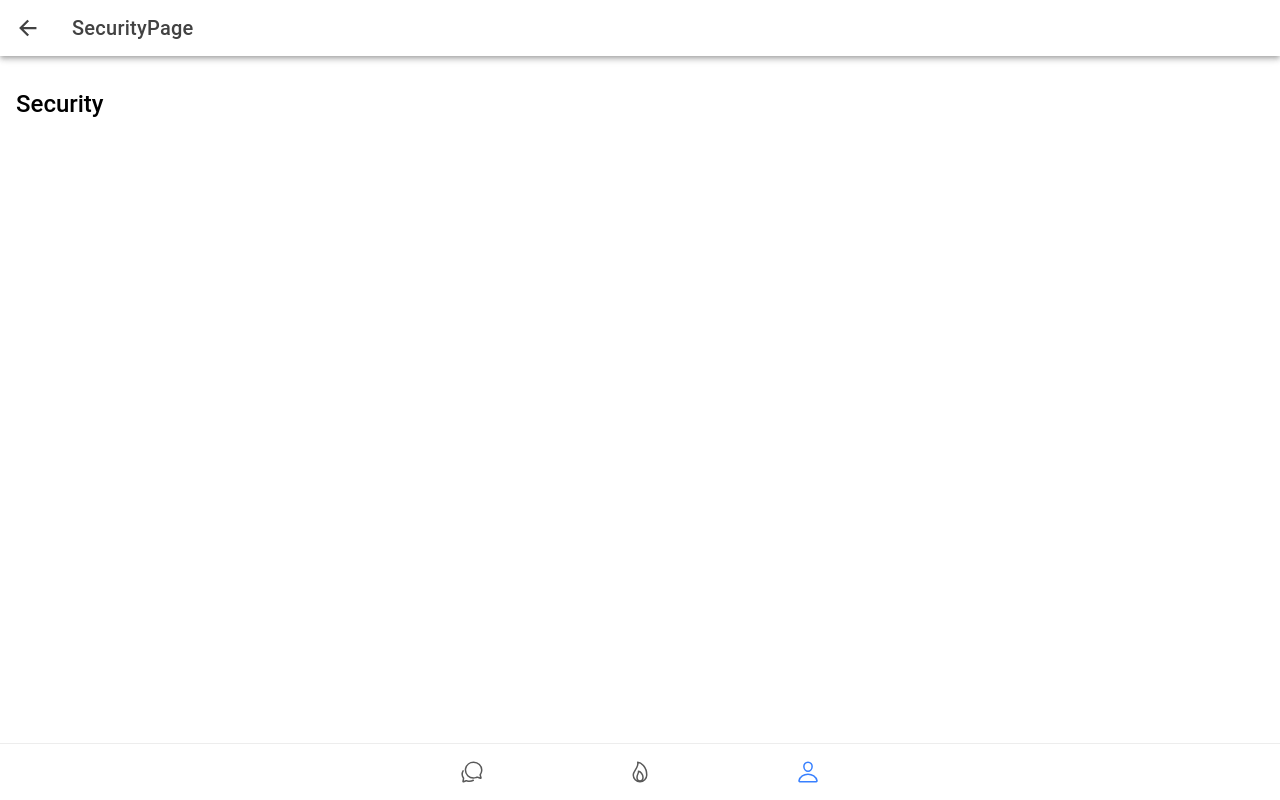
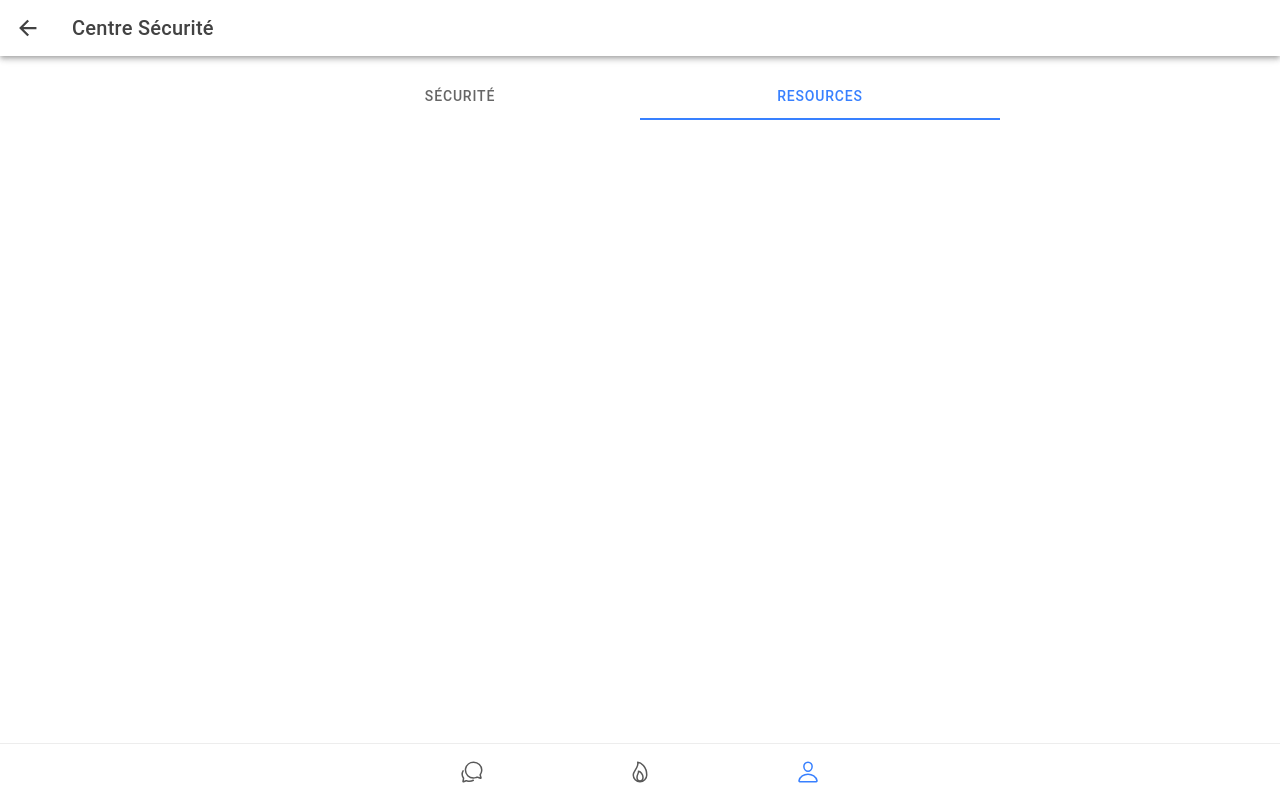
Before and after one commit to mickaelrebeau/Tindev, a React (Vite) app: page /tabs/profil/security in a window 1280 px wide. Built offline with nearby package versions, Linux system fonts and the light colour scheme.

Commit message:
Security Content

```diff
--- a/src/pages/Security/SecurityPage.tsx
+++ b/src/pages/Security/SecurityPage.tsx
@@ -1,6 +1,12 @@
-import { IonBackButton, IonButtons, IonContent, IonHeader, IonTitle, IonToolbar } from "@ionic/react";
+import { IonBackButton, IonButtons, IonContent, IonHeader, IonLabel, IonSegment, IonSegmentButton, IonTitle, IonToolbar } from "@ionic/react";
+import { useState } from "react";
 
 export default function SecurityPage() {
+  const [selectedSegment, setSelectedSegment] = useState("all");
+
+  const handleSegmentChange = (event: CustomEvent) => {
+    setSelectedSegment(event.detail.value);
+  };
   return (
     <>
       <IonHeader>
@@ -9,13 +15,20 @@ export default function SecurityPage() {
           <IonButtons slot="start">
             <IonBackButton defaultHref="/tabs/profil"></IonBackButton>
           </IonButtons>
-          <IonTitle> SecurityPage </IonTitle>
+          <IonTitle> Centre Sécurité </IonTitle>
         </IonToolbar>
 
       </IonHeader>
 
       <IonContent className="ion-padding">
-        <h2>Security</h2>
+        <IonSegment value={selectedSegment} onIonChange={handleSegmentChange}>
+            <IonSegmentButton value="favorites">
+              <IonLabel>Sécurité</IonLabel>
+            </IonSegmentButton>
+            <IonSegmentButton value="all">
+              <IonLabel>Resources</IonLabel>
+            </IonSegmentButton>
+          </IonSegment>
       </IonContent>
     </>
   );
```
Also changed, not shown: src/pages/Security/Security.css (added).
